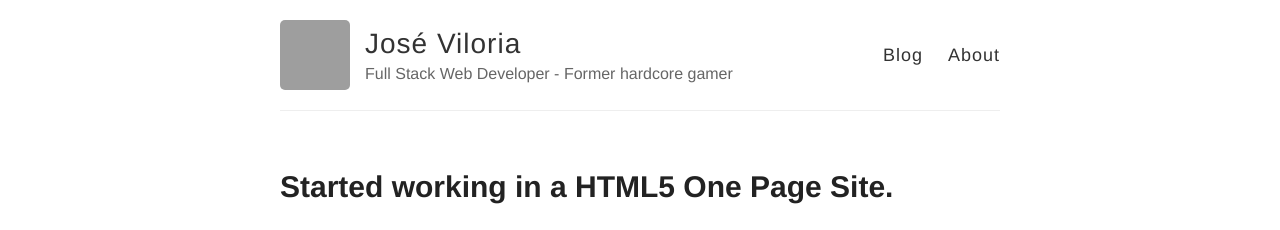
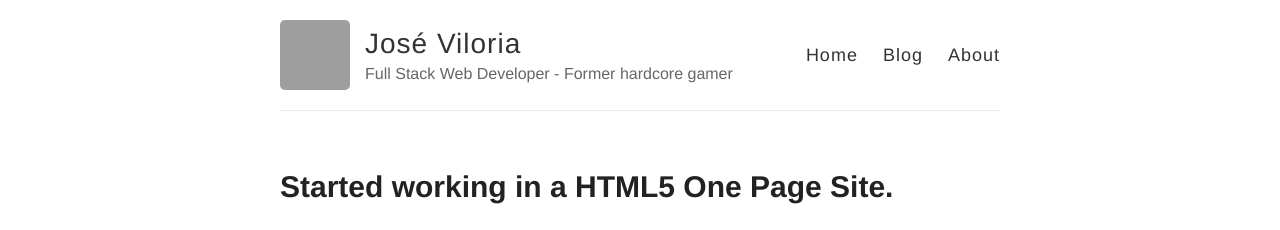
Before and after one commit to josevill/blog, a Jekyll site: the page built from index.html, in a window 1280 px wide. Shown: the top 230 px of the page. Built offline with Jekyll 4.4.1, drawn with Linux system fonts in a browser that asks for light colours; Markdown is read by kramdown in place of the engine named in the settings; grey boxes are pictures that could not be loaded.

Commit message:
Layout - Default menu links

```diff
--- a/_layouts/default.html
+++ b/_layouts/default.html
@@ -32,6 +32,7 @@
           </div>
 
           <nav>
+            <a href="http://kbono.com.ve">Home</a>
             <a href="{{ site.baseurl }}/">Blog</a>
             <a href="{{ site.baseurl }}/about">About</a>
           </nav>
```
